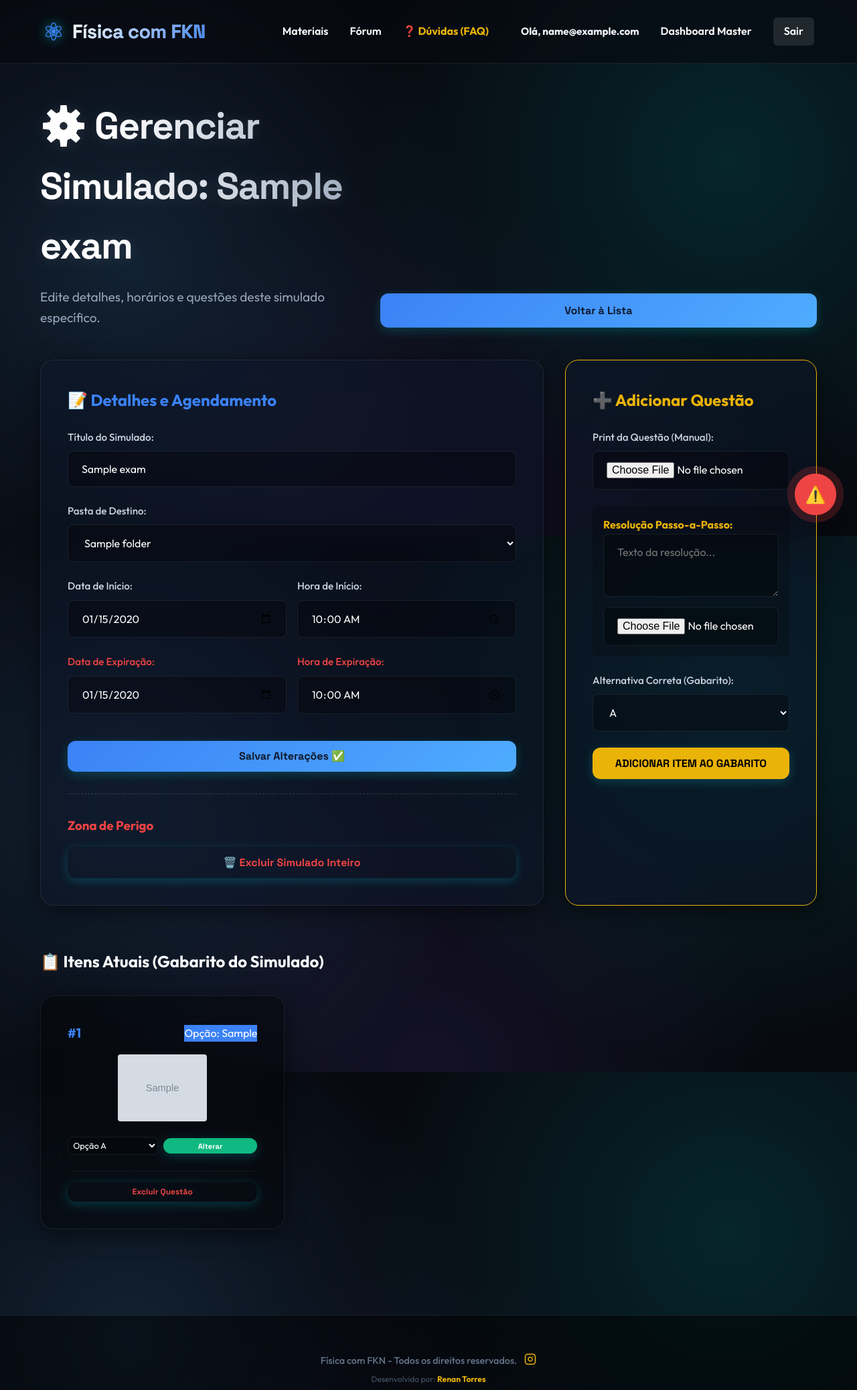
After one commit to RenanTorress/sitefkn, a Flask app: page /admin/exams/1/manage in a window 1280 px wide. The commit adds this page. Shown: the top 2075 px of the page at 67% size. Run offline with Flask 3, Linux system fonts and the light colour scheme; the visitor is signed in with stand-in values (Sample User, id 1); data comes from the database, SQL or seed files in the repository; tables that the repository leaves empty hold one stand-in row (values such as "Sample post"); grey boxes marked "Sample" are stand-in pictures.

Commit message:
Sistema de simulados reconstruído e correção de erro 500

```diff
--- a/app.py
+++ b/app.py
@@ -56,10 +56,13 @@ def load_settings():
     settings_rows = conn.execute('SELECT key, value FROM settings').fetchall()
     g.settings = {row['key']: row['value'] for row in settings_rows}
 
-    # Track Daily Access
-    today = datetime.date.today().isoformat()
-    conn.execute('INSERT INTO daily_access (access_date, count) VALUES (?, 1) ON CONFLICT(access_date) DO UPDATE SET count = count + 1', (today,))
-    conn.commit()
+    # Track Daily Access (Silent fail if table not ready)
+    try:
+        today = datetime.date.today().isoformat()
+        conn.execute('INSERT INTO daily_access (access_date, count) VALUES (?, 1) ON CONFLICT(access_date) DO UPDATE SET count = count + 1', (today,))
+        conn.commit()
+    except: pass
+
     conn.close()
 
 @app.route('/')
@@ -154,12 +157,16 @@ def admin():
         ''').fetchall()
 
         # Stats for Admin
-        today = datetime.date.today().isoformat()
-        daily_hits = conn.execute('SELECT count FROM daily_access WHERE access_date = ?', (today,)).fetchone()
-        g.daily_hits = daily_hits['count'] if daily_hits else 0
+        try:
+            today = datetime.date.today().isoformat()
+            daily_hits = conn.execute('SELECT count FROM daily_access WHERE access_date = ?', (today,)).fetchone()
+            g.daily_hits = daily_hits['count'] if daily_hits else 0
 
-        total_downloads = conn.execute('SELECT SUM(download_count) as total FROM files').fetchone()
-        g.total_downloads = total_downloads['total'] if total_downloads['total'] else 0
+            total_downloads = conn.execute('SELECT SUM(download_count) as total FROM files').fetchone()
+            g.total_downloads = total_downloads['total'] if total_downloads['total'] else 0
+        except:
+            g.daily_hits = 0
+            g.total_downloads = 0
 
     except sqlite3.OperationalError:
         topicos_pendentes = [] # Tratamento em caso do banco ainda não migrado
@@ -585,6 +592,10 @@ with app.app_context():
         user_choice TEXT,
         FOREIGN KEY(submission_id) REFERENCES exam_submissions(id) ON DELETE CASCADE
     )''')
+    try: conn.execute('CREATE TABLE IF NOT EXISTS daily_access (access_date DATE PRIMARY KEY, count INTEGER DEFAULT 0)')
+    except: pass
+    try: conn.execute('ALTER TABLE files ADD COLUMN download_count INTEGER DEFAULT 0')
+    except: pass
     conn.commit()
 
     # Forçar dados do DESENVOLVEDOR...
@@ -702,6 +713,44 @@ def admin_faqs():
     conn.close()
     return render_template('admin_faqs.html', faqs=faqs)
 
+@app.route('/admin/exams/<int:exam_id>/manage', methods=['GET', 'POST'])
+def manage_exam(exam_id):
+    if 'user_id' not in session: return redirect(url_for('login'))
+    conn = get_db()
+    exam = conn.execute('SELECT * FROM exams WHERE id = ?', (exam_id,)).fetchone()
+
+    if request.method == 'POST':
+        action = request.form.get('action')
+        if action == 'update_details':
+            title = request.form.get('title')
+            folder_id = request.form.get('folder_id')
+            start_date = request.form.get('start_date')
+            start_time = request.form.get('start_time')
+            end_date = request.form.get('end_date')
+            end_time = request.form.get('end_time')
+
+            start_at = f"{start_date}T{start_time}" if start_date and start_time else None
+            end_at = f"{end_date}T{end_time}" if end_date and end_time else None
+            if not folder_id: folder_id = None
+
+            conn.execute('UPDATE exams SET title = ?, folder_id = ?, start_at = ?, end_at = ? WHERE id = ?',
+                         (title, folder_id, start_at, end_at, exam_id))
+            conn.commit()
+            flash('Simulado atualizado!', 'success')
+
+        elif action == 'delete_exam':
+            conn.execute('DELETE FROM exams WHERE id = ?', (exam_id,))
+            conn.commit()
+            conn.close()
+            flash('Simulado removido permanentemente!', 'success')
+            return redirect(url_for('admin_exams'))
+
+    # Get questions for this exam
+    questions = conn.execute('SELECT * FROM exam_questions WHERE exam_id = ?', (exam_id,)).fetchall()
+    folders = conn.execute('SELECT * FROM folders').fetchall()
+    conn.close()
+    return render_template('admin_manage_exam.html', exam=exam, questions=questions, folders=folders)
+
 @app.route('/admin/exams', methods=['GET', 'POST'])
 def admin_exams():
     if 'user_id' not in session: return redirect(url_for('login'))
@@ -739,6 +788,17 @@ def admin_exams():
     folders = conn.execute('SELECT * FROM folders').fetchall()
     conn.close()
     return render_template('admin_exams.html', exams=exams, folders=folders)
+
+@app.route('/admin/exams/<int:exam_id>/update_question/<int:question_id>', methods=['POST'])
+def update_question(exam_id, question_id):
+    if 'user_id' not in session: return redirect(url_for('login'))
+    new_option = request.form.get('correct_option')
+    conn = get_db()
+    conn.execute('UPDATE exam_questions SET correct_option = ? WHERE id = ?', (new_option, question_id))
+    conn.commit()
+    conn.close()
+    flash('Gabarito da questão atualizado!', 'success')
+    return redirect(url_for('manage_exam', exam_id=exam_id))
 
 @app.route('/admin/exams/<int:exam_id>/delete_question/<int:question_id>', methods=['POST'])
 def delete_question(exam_id, question_id):
@@ -783,7 +843,7 @@ def add_question(exam_id):
     conn.commit()
     conn.close()
     flash('Questão Adicionada!', 'success')
-    return redirect(url_for('admin_exams'))
+    return redirect(url_for('manage_exam', exam_id=exam_id))
 
 @app.route('/admin/exams/<int:exam_id>/add_multiple', methods=['POST'])
 def add_multiple_questions(exam_id):
@@ -798,7 +858,7 @@ def add_multiple_questions(exam_id):
     conn.commit()
     conn.close()
     flash(f'{len(options)} questões adicionadas ao gabarito rápido!', 'success')
-    return redirect(url_for('admin_exams'))
+    return redirect(url_for('manage_exam', exam_id=exam_id))
 
 @app.route('/exam/<int:exam_id>', methods=['GET', 'POST'])
 def view_exam(exam_id):
@@ -857,7 +917,7 @@ def view_exam(exam_id):
 
         conn.commit()
         conn.close()
-        return render_template('exam_result.html', exam=exam, results=results, correct_count=correct_count, total=total_q)
+        return render_template('exam_result.html', exam=exam, results=results, score=correct_count, total=total_q, student_name=student_name)
 
     conn.close()
     return render_template('exam.html', exam=exam, questions=questions)
--- /dev/null
+++ b/templates/admin_manage_exam.html
@@ -0,0 +1,130 @@
+{% extends 'base.html' %}
+{% block content %}
+<div class="header-title" style="text-align: left; margin-bottom: 3rem; display: flex; justify-content: space-between; align-items: flex-end;">
+    <div>
+        <h1 style="color: #eab308;">⚙️ Gerenciar Simulado: {{ exam.title }}</h1>
+        <p>Edite detalhes, horários e questões deste simulado específico.</p>
+    </div>
+    <a href="{{ url_for('admin_exams') }}" class="btn">Voltar à Lista</a>
+</div>
+
+<div class="panel-grid">
+    <!-- EDITAR DETALHES -->
+    <div class="card" style="border: 1px solid var(--border);">
+        <h2 style="color: var(--primary); margin-bottom: 1.5rem;">📝 Detalhes e Agendamento</h2>
+        <form method="POST">
+            <input type="hidden" name="action" value="update_details">
+            <div class="form-group">
+                <label>Título do Simulado:</label>
+                <input type="text" name="title" class="form-control" value="{{ exam.title }}" required>
+            </div>
+
+            <div class="form-group">
+                <label>Pasta de Destino:</label>
+                <select name="folder_id" class="form-control">
+                    <option value="">(Raiz de Materiais)</option>
+                    {% for f in folders %}
+                    <option value="{{ f.id }}" {% if f.id == exam.folder_id %}selected{% endif %}>{{ f.name }}</option>
+                    {% endfor %}
+                </select>
+            </div>
+
+            <div style="display: grid; grid-template-columns: 1fr 1fr; gap: 1rem;">
+                <div class="form-group">
+                    <label>Data de Início:</label>
+                    <input type="date" name="start_date" class="form-control" value="{{ exam.start_at[:10] if exam.start_at else '' }}">
+                </div>
+                <div class="form-group">
+                    <label>Hora de Início:</label>
+                    <input type="time" name="start_time" class="form-control" value="{{ exam.start_at[11:16] if exam.start_at else '' }}">
+                </div>
+            </div>
+
+            <div style="display: grid; grid-template-columns: 1fr 1fr; gap: 1rem;">
+                <div class="form-group">
+                    <label style="color: #ef4444;">Data de Expiração:</label>
+                    <input type="date" name="end_date" class="form-control" value="{{ exam.end_at[:10] if exam.end_at else '' }}">
+                </div>
+                <div class="form-group">
+                    <label style="color: #ef4444;">Hora de Expiração:</label>
+                    <input type="time" name="end_time" class="form-control" value="{{ exam.end_at[11:16] if exam.end_at else '' }}">
+                </div>
+            </div>
+
+            <button type="submit" class="btn" style="width: 100%; margin-top: 1rem;">Salvar Alterações ✅</button>
+        </form>
+
+        <hr style="margin: 2rem 0; border: 1px dashed var(--border);">
+        <h3 style="color: #ef4444; margin-bottom: 1rem;">Zona de Perigo</h3>
+        <form method="POST" onsubmit="return confirm('Tem certeza absoluta? Isso apagará o simulado e todas as notas dos alunos!');">
+            <input type="hidden" name="action" value="delete_exam">
+            <button type="submit" class="btn btn-danger" style="width: 100%; border-color: #ef4444; color: #ef4444; background: transparent;">🗑️ Excluir Simulado Inteiro</button>
+        </form>
+    </div>
+
+    <!-- ADICIONAR QUESTÃO -->
+    <div class="card" style="border: 1px solid #eab308;">
+        <h2 style="color: #eab308; margin-bottom: 1.5rem;">➕ Adicionar Questão</h2>
+        <form action="{{ url_for('add_question', exam_id=exam.id) }}" method="POST" enctype="multipart/form-data">
+            <div class="form-group">
+                <label>Print da Questão (Manual):</label>
+                <input type="file" name="question_image" class="form-control">
+            </div>
+
+            <div style="padding: 1rem; background: rgba(0,0,0,0.2); border-radius: 8px; margin-bottom: 1.5rem;">
+                <label style="color: #eab308; font-weight: bold;">Resolução Passo-a-Passo:</label>
+                <textarea name="resolution_text" class="form-control" rows="3" placeholder="Texto da resolução..."></textarea>
+                <input type="file" name="resolution_image" class="form-control" style="margin-top: 0.5rem;">
+            </div>
+
+            <div class="form-group">
+                <label>Alternativa Correta (Gabarito):</label>
+                <select name="correct_option" class="form-control">
+                    {% for op in ['A', 'B', 'C', 'D', 'E'] %}
+                    <option value="{{ op }}">{{ op }}</option>
+                    {% endfor %}
+                </select>
+            </div>
+            <button type="submit" class="btn" style="width: 100%; background: #eab308; color: black; font-weight: bold;">ADICIONAR ITEM AO GABARITO</button>
+        </form>
+    </div>
+</div>
+
+<h2 style="margin-top: 4rem; margin-bottom: 2rem;">📋 Itens Atuais (Gabarito do Simulado)</h2>
+<div class="panel-grid" style="grid-template-columns: repeat(auto-fill, minmax(300px, 1fr));">
+    {% for q in questions %}
+    <div class="card" style="background: rgba(0,0,0,0.4); border: 1px solid var(--border);">
+        <div style="display: flex; justify-content: space-between; align-items: center; margin-bottom: 1rem;">
+            <strong style="font-size: 1.2rem; color: var(--primary);">#{{ loop.index }}</strong>
+            <span class="badge" style="background: var(--primary); color: white;">Opção: {{ q.correct_option }}</span>
+        </div>
+
+        {% if q.question_image %}
+        <div style="margin-bottom: 1rem; text-align: center;">
+            <img src="{{ url_for('static', filename='uploads/exams/' + q.question_image) }}" style="max-width: 100%; border-radius: 4px; max-height: 100px;">
+        </div>
+        {% endif %}
+
+        <form action="{{ url_for('update_question', exam_id=exam.id, question_id=q.id) }}" method="POST" style="margin-top: 1rem;">
+            <div style="display: flex; gap: 0.5rem; align-items: center;">
+                <select name="correct_option" class="form-control" style="font-size: 0.8rem; padding: 0.2rem;">
+                    {% for op in ['A', 'B', 'C', 'D', 'E'] %}
+                    <option value="{{ op }}" {% if q.correct_option == op %}selected{% endif %}>Opção {{ op }}</option>
+                    {% endfor %}
+                </select>
+                <button type="submit" class="btn" style="padding: 0.3rem 0.6rem; font-size: 0.7rem; background: #10b981; color: white;">Alterar</button>
+            </div>
+        </form>
+
+        <div style="display: flex; gap: 0.5rem; margin-top: 1.5rem; border-top: 1px solid rgba(255,255,255,0.05); padding-top: 1rem;">
+            <form action="{{ url_for('delete_question', exam_id=exam.id, question_id=q.id) }}" method="POST" onsubmit="return confirm('Apagar esta questão?');" style="flex: 1;">
+                <button type="submit" class="btn btn-danger" style="width: 100%; font-size: 0.75rem; padding: 0.4rem; background: transparent; border-color: #ef4444; color: #ef4444;">Excluir Questão</button>
+            </form>
+        </div>
+    </div>
+    {% else %}
+    <p style="grid-column: span 3; color: #64748b; text-align: center; padding: 3rem;">Nenhuma questão cadastrada para este simulado ainda.</p>
+    {% endfor %}
+</div>
+
+{% endblock %}
--- a/templates/exam_result.html
+++ b/templates/exam_result.html
@@ -20,7 +20,7 @@
     </div>
 
     <div style="width: 100%; height: 8px; background: rgba(255,255,255,0.05); border-radius: 4px; margin-top: 2rem; overflow: hidden;">
-        <div style="width: {% if total > 0 %}{{ (correct_count / total * 100)|int }}{% else %}0{% endif %}%; height: 100%; background: #10b981; box-shadow: 0 0 15px rgba(16, 185, 129, 0.6); transition: width 1s ease;"></div>
+        <div style="width: {% if total > 0 %}{{ (score / total * 100)|int }}{% else %}0{% endif %}%; height: 100%; background: #10b981; box-shadow: 0 0 15px rgba(16, 185, 129, 0.6); transition: width 1s ease;"></div>
     </div>
 </div>
 
```
Also changed, not shown: templates/admin_exams.html (+12 -71 lines), templates/exam.html (+25 -22 lines), templates/materiais.html (+10 -10 lines).
